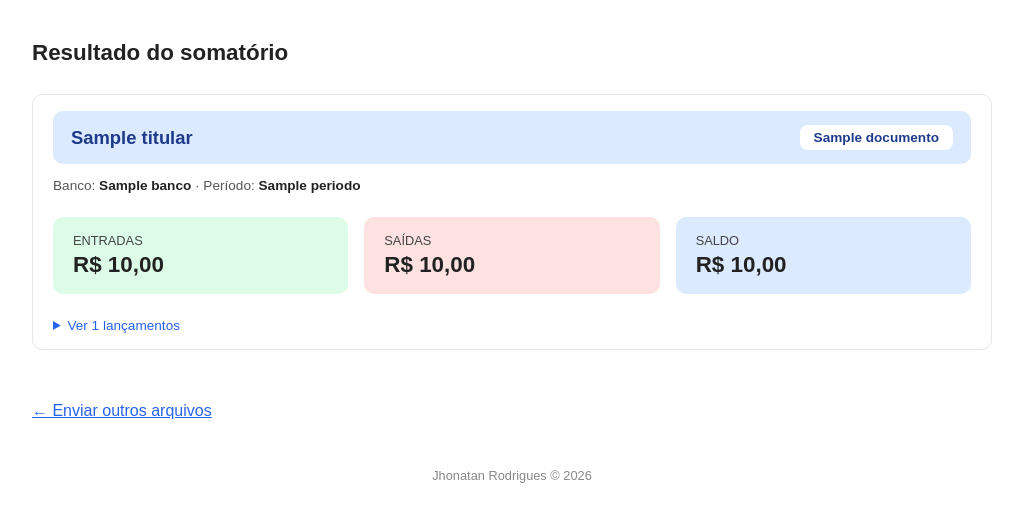
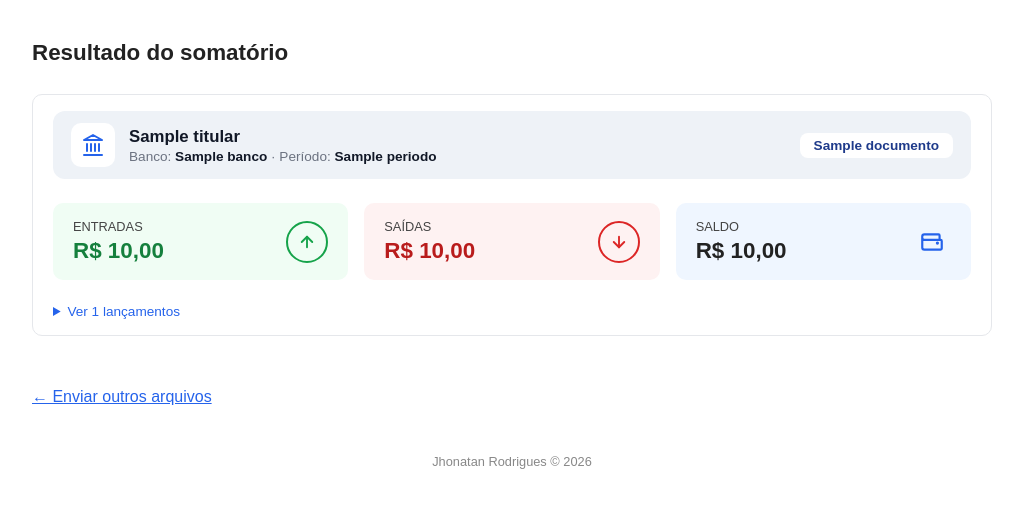
Before and after one commit to jhoncr38-sketch/Calculadoraextrato, a Flask app: template templates/results.html in a window 1280 px wide. Shown: the top 522 px of the page, without its empty margins (128-1151 px from the left). Run offline with Flask 3, Linux system fonts and the light colour scheme; the template is opened without the code that fills it: most values are stand-ins (such as "Sample title", 1, 10 or a date in 2020).

Commit message:
Adiciona ícones aos cards de resultado e redesenha cabeçalho do titular
Cards de entradas/saídas/saldo agora exibem ícones (seta verde, seta
vermelha, carteira) e o cabeçalho do titular ganhou ícone de banco,
seguindo o layout de referência enviado pelo usuário.

Co-Authored-By: Claude Sonnet 4.6 <noreply@anthropic.com>

```diff
--- a/templates/results.html
+++ b/templates/results.html
@@ -7,24 +7,41 @@
     body { font-family: Arial, sans-serif; max-width: 960px; margin: 40px auto; color: #222; }
     h1 { font-size: 1.4rem; }
     .cards { display: flex; gap: 16px; margin: 24px 0; flex-wrap: wrap; }
-    .card { flex: 1; min-width: 160px; padding: 16px 20px; border-radius: 10px; background: #f3f4f6; }
-    .card.entradas { background: #dcfce7; }
-    .card.saidas { background: #fee2e2; }
-    .card.saldo { background: #dbeafe; }
+    .card {
+      flex: 1; min-width: 160px; padding: 16px 20px; border-radius: 10px; background: #f3f4f6;
+      display: flex; align-items: center; justify-content: space-between; gap: 12px;
+    }
+    .card.entradas { background: #f0fdf4; }
+    .card.saidas { background: #fef2f2; }
+    .card.saldo { background: #eff6ff; }
     .card .label { font-size: 0.8rem; color: #444; text-transform: uppercase; }
     .card .valor { font-size: 1.4rem; font-weight: bold; margin-top: 4px; }
+    .card-icone {
+      flex-shrink: 0; width: 38px; height: 38px; border-radius: 50%;
+      display: flex; align-items: center; justify-content: center;
+    }
+    .card.entradas .card-icone { border: 2px solid #16a34a; }
+    .card.entradas .valor { color: #15803d; }
+    .card.saidas .card-icone { border: 2px solid #dc2626; }
+    .card.saidas .valor { color: #b91c1c; }
+    .card.saldo .card-icone svg { width: 26px; height: 26px; }
     .arquivo { margin: 28px 0; border: 1px solid #e5e7eb; border-radius: 10px; padding: 16px 20px; }
     .titular-card {
-      display: flex; align-items: center; justify-content: space-between; flex-wrap: wrap;
-      gap: 10px; background: #dbeafe; border-radius: 10px; padding: 14px 18px; margin-bottom: 14px;
+      display: flex; align-items: center; gap: 14px;
+      background: #eef2f7; border-radius: 12px; padding: 12px 18px; margin-bottom: 14px;
     }
-    .titular-nome { font-size: 1.15rem; font-weight: 700; color: #1e3a8a; }
+    .titular-icone {
+      flex-shrink: 0; width: 44px; height: 44px; border-radius: 10px; background: #ffffff;
+      display: flex; align-items: center; justify-content: center;
+    }
+    .titular-icone svg { width: 24px; height: 24px; }
+    .titular-nome { font-size: 1.05rem; font-weight: 700; color: #111827; }
     .documento-badge {
-      display: inline-block; font-weight: 700; font-size: 0.85rem;
+      display: inline-block; font-weight: 700; font-size: 0.85rem; margin-left: auto;
       background: #ffffff; color: #1e3a8a; padding: 5px 14px; border-radius: 8px;
     }
-    .arquivo .banco { color: #555; font-size: 0.85rem; margin-bottom: 12px; }
-    .arquivo .banco b { color: #222; }
+    .arquivo .banco { color: #6b7280; font-size: 0.85rem; margin-top: 2px; }
+    .arquivo .banco b { color: #111827; font-weight: 600; }
     table { width: 100%; border-collapse: collapse; font-size: 0.85rem; }
     th, td { text-align: left; padding: 6px 8px; border-bottom: 1px solid #eee; }
     .valor-positivo { color: #15803d; }
@@ -41,16 +58,31 @@
   {% if mostrar_total_geral %}
   <div class="cards">
     <div class="card entradas">
+      <div>
         <div class="label">Total Entradas</div>
         <div class="valor">R$ {{ total_entradas|brl }}</div>
       </div>
+      <div class="card-icone">
+        <svg width="18" height="18" viewBox="0 0 24 24" fill="none" stroke="#16a34a" stroke-width="2.5" stroke-linecap="round" stroke-linejoin="round"><line x1="12" y1="19" x2="12" y2="5"/><polyline points="5 12 12 5 19 12"/></svg>
+      </div>
+    </div>
     <div class="card saidas">
+      <div>
         <div class="label">Total Saídas</div>
         <div class="valor">R$ {{ total_saidas|brl }}</div>
       </div>
+      <div class="card-icone">
+        <svg width="18" height="18" viewBox="0 0 24 24" fill="none" stroke="#dc2626" stroke-width="2.5" stroke-linecap="round" stroke-linejoin="round"><line x1="12" y1="5" x2="12" y2="19"/><polyline points="19 12 12 19 5 12"/></svg>
+      </div>
+    </div>
     <div class="card saldo">
+      <div>
         <div class="label">Saldo (Entradas - Saídas)</div>
         <div class="valor">R$ {{ total_saldo|brl }}</div>
+      </div>
+      <div class="card-icone">
+        <svg viewBox="0 0 24 24" fill="none" stroke="#2563eb" stroke-width="2"><path d="M3 7a2 2 0 0 1 2-2h13a1 1 0 0 1 1 1v3M3 7v10a2 2 0 0 0 2 2h15a1 1 0 0 0 1-1v-7a1 1 0 0 0-1-1H5a2 2 0 0 1-2-2z"/><circle cx="17" cy="13" r="1.5" fill="#2563eb" stroke="none"/></svg>
+      </div>
     </div>
   </div>
   {% endif %}
@@ -61,24 +93,44 @@
       <div class="erro-box">{{ r.erro }}</div>
     {% else %}
       <div class="titular-card">
-        <span class="titular-nome">{{ r.titular or "Titular não identificado" }}</span>
-        {% if r.documento %}<span class="documento-badge">{{ r.documento }}</span>{% endif %}
+        <div class="titular-icone">
+          <svg viewBox="0 0 24 24" fill="none" stroke="#2563eb" stroke-width="2" stroke-linecap="round" stroke-linejoin="round"><line x1="3" y1="22" x2="21" y2="22"/><line x1="6" y1="18" x2="6" y2="11"/><line x1="10" y1="18" x2="10" y2="11"/><line x1="14" y1="18" x2="14" y2="11"/><line x1="18" y1="18" x2="18" y2="11"/><polygon points="12 2 21 7 3 7"/></svg>
         </div>
+        <div>
+          <div class="titular-nome">{{ r.titular or "Titular não identificado" }}</div>
           <div class="banco">
             Banco: <b>{{ r.banco }}</b>{% if r.periodo %} &middot; Período: <b>{{ r.periodo }}</b>{% endif %}
           </div>
+        </div>
+        {% if r.documento %}<span class="documento-badge">{{ r.documento }}</span>{% endif %}
+      </div>
       <div class="cards">
         <div class="card entradas">
+          <div>
             <div class="label">Entradas</div>
             <div class="valor">R$ {{ r.entradas|brl }}</div>
           </div>
+          <div class="card-icone">
+            <svg width="18" height="18" viewBox="0 0 24 24" fill="none" stroke="#16a34a" stroke-width="2.5" stroke-linecap="round" stroke-linejoin="round"><line x1="12" y1="19" x2="12" y2="5"/><polyline points="5 12 12 5 19 12"/></svg>
+          </div>
+        </div>
         <div class="card saidas">
+          <div>
             <div class="label">Saídas</div>
             <div class="valor">R$ {{ r.saidas|brl }}</div>
           </div>
+          <div class="card-icone">
+            <svg width="18" height="18" viewBox="0 0 24 24" fill="none" stroke="#dc2626" stroke-width="2.5" stroke-linecap="round" stroke-linejoin="round"><line x1="12" y1="5" x2="12" y2="19"/><polyline points="19 12 12 19 5 12"/></svg>
+          </div>
+        </div>
         <div class="card saldo">
+          <div>
             <div class="label">Saldo</div>
             <div class="valor">R$ {{ r.saldo|brl }}</div>
+          </div>
+          <div class="card-icone">
+            <svg viewBox="0 0 24 24" fill="none" stroke="#2563eb" stroke-width="2"><path d="M3 7a2 2 0 0 1 2-2h13a1 1 0 0 1 1 1v3M3 7v10a2 2 0 0 0 2 2h15a1 1 0 0 0 1-1v-7a1 1 0 0 0-1-1H5a2 2 0 0 1-2-2z"/><circle cx="17" cy="13" r="1.5" fill="#2563eb" stroke="none"/></svg>
+          </div>
         </div>
       </div>
       <details>
```
Lines whose indentation alone changed are shown as unchanged.
